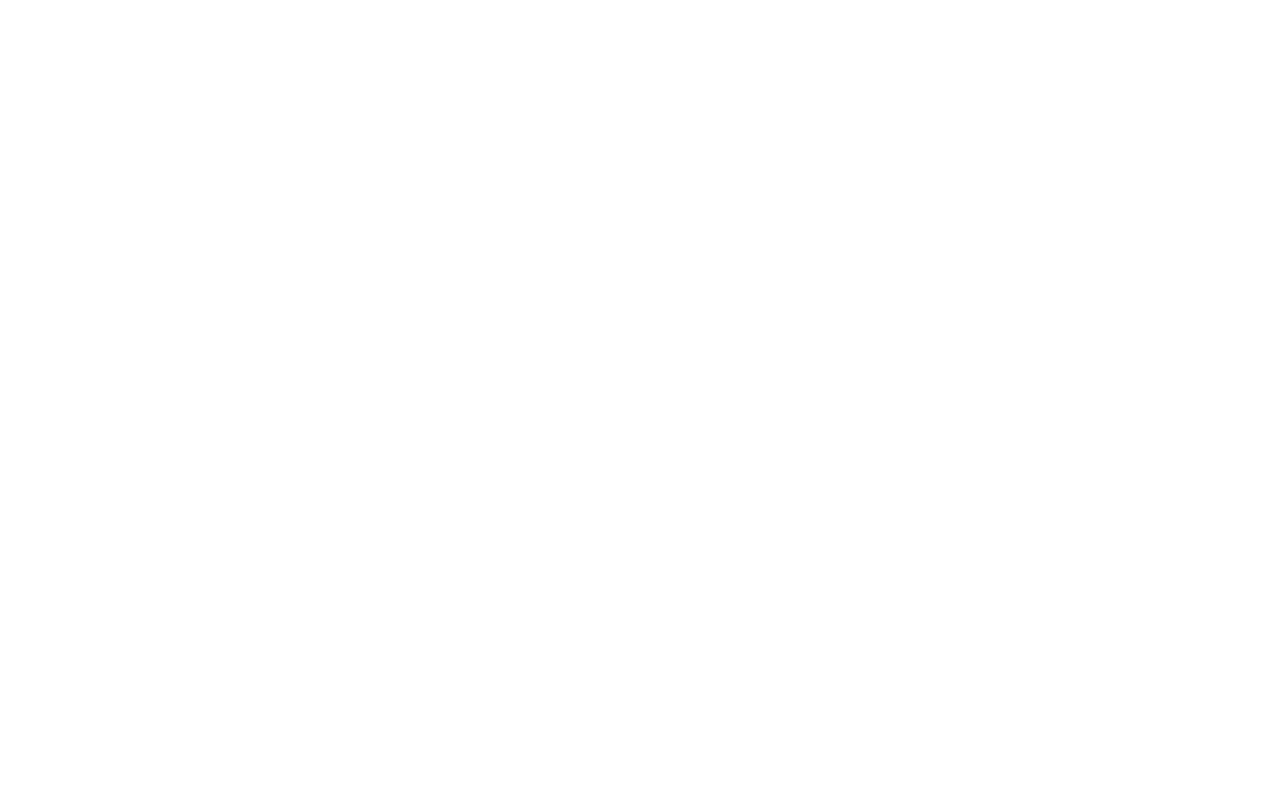
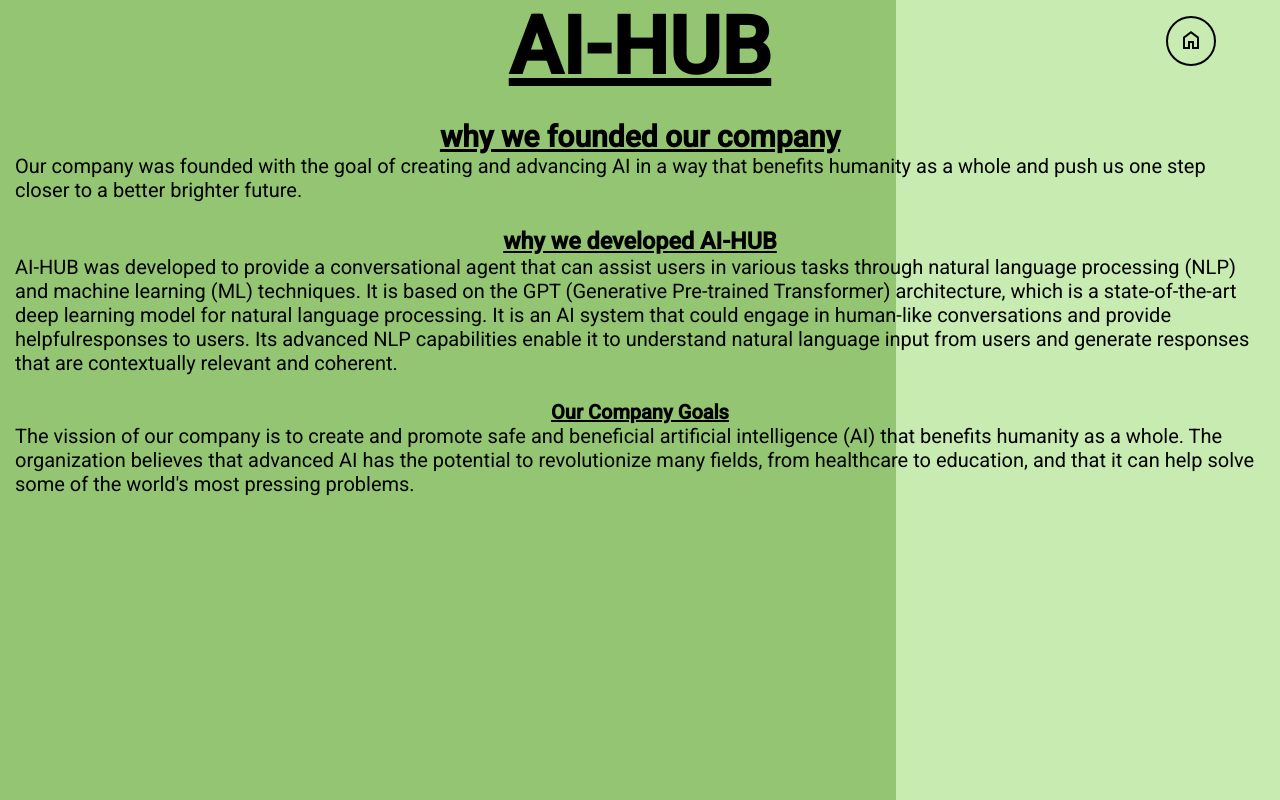
Before and after one commit to edd-ie/AI-Hub, a React (Create React App) app: page /about in a window 1280 px wide. Before the commit this address had no page. Built offline with nearby package versions, Linux system fonts and the light colour scheme.

Commit message:
UI update and bug fix to About component

```diff
--- a/src/App.js
+++ b/src/App.js
@@ -4,6 +4,7 @@
 import Chat from './components/Chat'
 import Art from './components/Art'
 import Book from './components/Book'
+import About from './components/about'
 
 function App() {
   return (
@@ -13,6 +14,7 @@
                 <Route path="/chat" element={<Chat/>}/>
                 <Route path="/art" element={<Art/>}/>
                 <Route path="/book" element={<Book/>}/>
+                <Route path="/about" element={<About/>}/>
             </Routes>
         </BrowserRouter>
   );
--- a/src/components/Book.js
+++ b/src/components/Book.js
@@ -8,7 +8,8 @@
   function handleSubmit(e) {
     e.preventDefault();
     const form = e.target;
-    const query = form.elements.doc.value;
+    const query = form[0].value;
+
     fetch("https://api-inference.huggingface.co/models/facebook/bart-large-cnn", {
       method: "POST",
       headers: { Authorization: `Bearer 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` },
@@ -24,20 +25,20 @@
 
   return (
     <div id='host'>
+      <Link to="/"><div id="homebutton"><span className="material-symbols-sharp">home</span></div></Link>
+      <h1 id="bookH1">Flip book</h1>
+
       <div className="book-container">
-        <Link to="/"> <button id='Homebutton'></button></Link>
-
-        <input id="checkbox-cover" type="checkbox" />
+        <input id="checkbox-cover" type="checkbox"/>
         <div className="book">
 
           <label htmlFor="checkbox-cover" className="cover"></label>
           <div className="backcover"></div>
           <div className="page page1">
-          <img id="backgroundImage" alt=''  src={require("https://www.google.com/url?sa=i&url=https%3A%2F%2Fwww.istockphoto.com%2Fillustrations%2Fnursery-rhyme-background&psig=AOvVaw25ENr6h0pFMIgfrIfW9lTN&ust=1683285149146000&source=images&cd=vfe&ved=0CBEQjRxqFwoTCKjam__D24CFQAAAAAdAAAAABAD")}></img>
             <div id='bookForm'>
               <form onSubmit={handleSubmit}>
-                <input id="doc" type="text" name="doc" placeholder='Fulltext' />
-                <input type="submit" value="Summarize" id="summarySub" />
+                <textarea id="doc" type="text" name="doc" placeholder='Paste your text here'/>
+                <input id="submit" type="submit" value="Submit"/>
               </form>
             </div>
             <div id='summary'>
--- a/src/components/Home.js
+++ b/src/components/Home.js
@@ -19,6 +19,7 @@
                         <li><Link to="/chat">Chat</Link></li>
                         <li><Link to="/art">Art</Link></li>
                         <li><Link to="/book">Summmary</Link></li>
+                        <li><Link to="/about">About</Link></li>
                     </ul>
                     <img id="logo" src="https://img.icons8.com/ios-filled/100/null/artificial-intelligence.png" alt=""/>
                 </nav>
@@ -37,7 +38,7 @@
                     <div className="main-text">
                         <h1>AI HUB</h1>
                         <p>The convergence of various artificial intelligence models & capabilities.</p>
-                        <button>Know More</button>
+                        <Link to="/about"><button>Know More</button></Link>
                     </div>
                 </div>
 
--- a/src/components/about.css
+++ b/src/components/about.css
@@ -0,0 +1,51 @@
+#about {
+    height: 100vh;
+    width: 100%;
+    background: linear-gradient(to right, #93C572 70%, #C8EBB1 30%);
+    position: relative;
+    overflow: hidden;
+    text-align: center;
+    font-family: 'Roboto', sans-serif;
+}
+
+#aheader {
+    font-size: 80px;
+    text-decoration: underline;
+}
+
+#about-content {
+    display: flex;
+    flex-direction: column;
+    text-align: left;
+    justify-content: space-between;
+    font-size: 20px;
+    padding-left: 15px;
+    padding-right: 15px;
+}
+
+#about-content h2,
+#about-content h3,
+#about-content h4 {
+    text-align: center;
+    text-decoration: underline;
+    margin-top: 25px;
+}
+
+#about-img {
+    position: absolute;
+    top: 2%;
+    right: 5%;
+    border: 2px solid black;
+    width: 50px;
+    height: 50px;
+    padding-top: 10px;
+    border-radius: 30px;
+    cursor: pointer;
+    color: black;
+}
+
+#about-img:hover {
+    background-color: #3390ec;
+    color: white;
+    border: 1px solid white;
+}
--- a/src/components/about.js
+++ b/src/components/about.js
@@ -1,9 +1,18 @@
 import './about.css'
+import { Link } from "react-router-dom";
 
+export default function About() {
     return(
-<div>
-    <h1>AI-HUB</h1>
-    <div>
+    <div id="about">
+        <Link to="/">
+            <div id='about-img'>
+                <span className="material-symbols-sharp">
+                    home
+                </span>
+            </div>
+        </Link>
+        <h1 id='aheader'>AI-HUB</h1>
+        <div id='about-content'>
             <h2>why we founded our company</h2>
             <p>
             Our company  was founded with the goal of creating and advancing AI in a way that benefits humanity as a whole and push us
@@ -35,3 +44,4 @@
 
     </div>
 )
+}
--- a/src/components/book.css
+++ b/src/components/book.css
@@ -1,11 +1,24 @@
-#host{
-    font-family:"Poppin", sans-serif ;
-    background-color:#2e3537;
+#host {
+  font-family: "Poppin", sans-serif;
+  background-color: #2e3537;
   height: 100vh;
   display: flex;
   align-items: center;
   justify-content: center;
   border-radius: 0 15px 15px 0;
+}
+
+#homebutton {
+  color: white;
+  background-color: #4173a5;
+  position: absolute;
+  top: 15%;
+  right: 1%;
+  width: 40px;
+  height: 40px;
+  padding: 5px;
+  padding-left: 8.5px;
+  border-radius: 15px;
 }
 
 .book-container {
@@ -18,7 +31,8 @@
   display: none;
 }
 
-    .cover, .backcover {
+.cover,
+.backcover {
   background-color: #4173a5;
   width: 100%;
   height: 100%;
@@ -61,67 +75,75 @@
 
 }
 
-    #checkbox-cover:checked ~ .book .cover {
+#checkbox-cover:checked~.book .cover {
   transform: rotateY(-180deg);
 }
 
-    #checkbox-cover:checked ~ .book .page1 {
+#checkbox-cover:checked~.book .page1 {
   transform: translate(50px)
 }
 
 
-    #bookForm{
+#bookForm {
   position: relative;
+  margin-top: 0;
   width: 100%;
   height: 100px;
 }
 
 #bookForm form {
-      /* display: flex;
-      flex-direction: column; */
   display: flex;
-      flex-wrap: wrap;
-     justify-content: center;
-     text-align: flex;
-     align-items: center;
-    }
-    #bookForm #doc{
-      text-align: left;
-      height: 150px;
-      width: 100%;
-      border-radius: 15px;
+  flex-direction: column;
 }
 
-    #bookForm #summarySub{
-      width: 25%;
-      margin-left: 40%;
-      margin-top: 10px;
-      border-radius: 5px;
+#bookForm #doc {
+  height: 150px;
+  width: 90%;
+  border-radius: 15px;
+  font-family: 'Roboto', sans-serif;
+  padding: 10px;
+  font-size: 600;
+  justify-content: space-between;
 }
 
-    #bookForm #doc::placeholder{
+#bookForm #submit {
+  width: 10%;
+  height: 30px;
+  border-radius: 10px;
+  cursor: pointer;
+}
+
+#bookForm #doc::placeholder {
   text-align: center;
   font-size: 50px;
 }
-    #backgroundImage{
+
+#backgroundImage {
   background-repeat: no-repeat;
   background-size: cover;
   background-position: center center;
   position: relative;
   z-index: 0;
-      width:100%;
-      height:100%;
+  width: 100%;
+  height: 100%;
 }
 
 
-    #summary{
+#summary {
   position: relative;
   margin-top: 8%;
   height: 75%;
-      padding: 50px
+  padding: 50px;
+  font-family: 'Roboto', sans-serif;
+  font-size: 20px;
 }
-      #homebutton{
-        position: relative;
-        height: 10%;
-        width:10%;
+
+#bookH1 {
+  position: absolute;
+  color: rgba(223, 222, 222, 0.89);
+  top: 0%;
+  left: 45%;
+  font-family: 'Roboto', sans-serif;
+  font-size: 30px;
+  padding: 0;
 }
```
Lines whose indentation alone changed are shown as unchanged.
